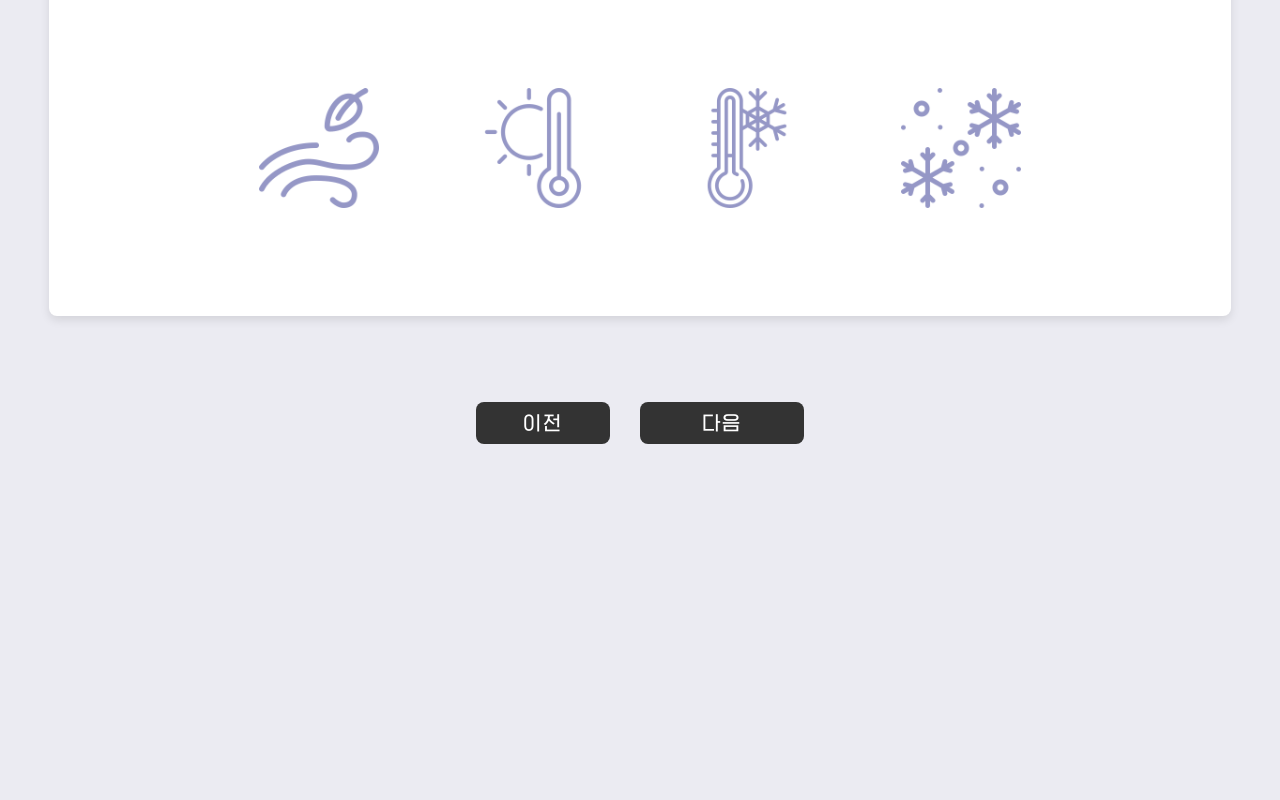
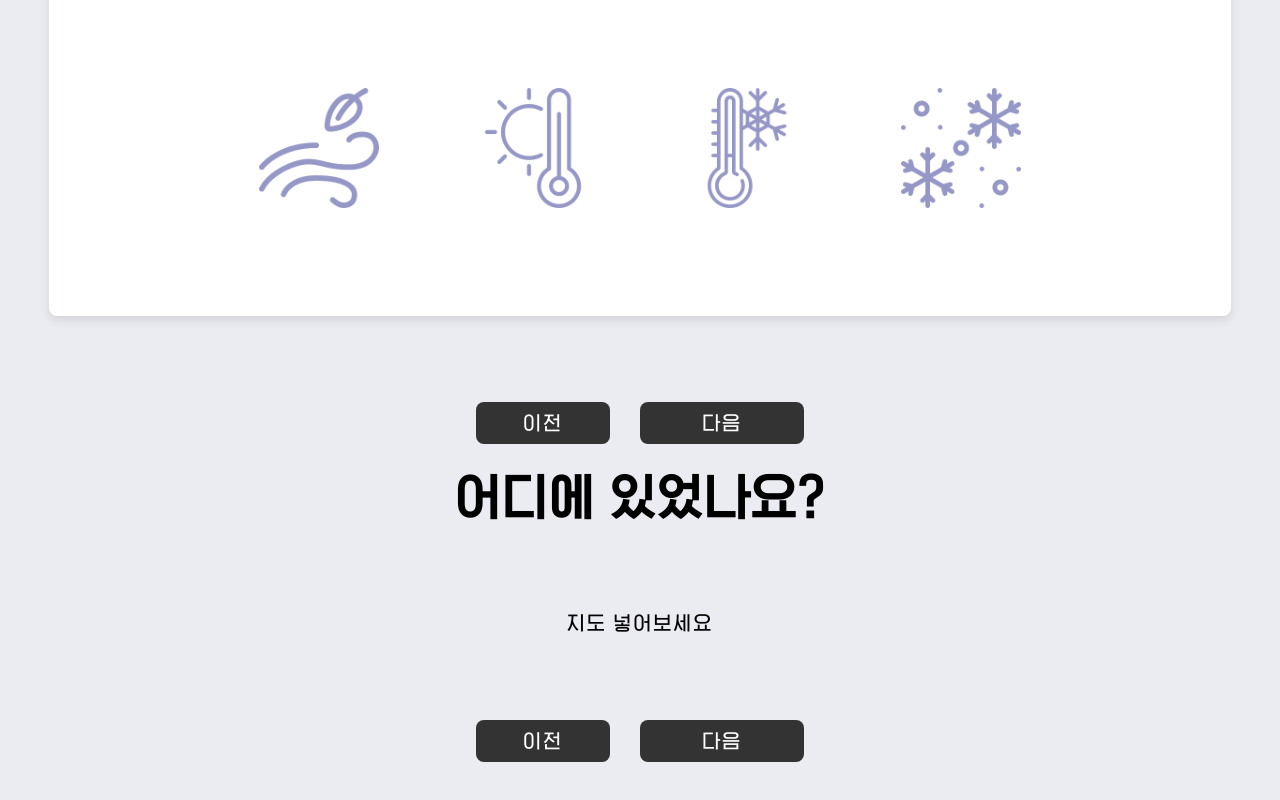
Before and after one commit to owlsuri/react_firebase_practice, a React (Create React App) app: page /write in a window 1280 px wide. Shown: the part 1230-2030 px from the top of the page. Before the commit the page ends 1674 px from the top, so only its background shows below. Built offline with nearby package versions, Linux system fonts and the light colour scheme.

Commit message:
Write 부분 Location Page CSS완성

```diff
--- a/src/components/pages/routes/WritePage.tsx
+++ b/src/components/pages/routes/WritePage.tsx
@@ -2,8 +2,9 @@ import React, { useState } from "react";
 import DatePick from "../write/Date";
 import styled from "styled-components";
 import WeatherPick from "../write/weather";
+import LocationPick from "../write/Location";
 
-const Test = styled.div`
+const Ref = styled.div`
   height: 100vh;
   margin-bottom: 50px;
 `;
@@ -14,12 +15,15 @@ function WritePage() {
 
   return (
     <div>
-      <Test>
+      <Ref>
         <DatePick setSelect={setSelectDay} select={selectDay} today={today} />
-      </Test>
-      <Test>
+      </Ref>
+      <Ref>
         <WeatherPick />
-      </Test>
+      </Ref>
+      <Ref>
+        <LocationPick />
+      </Ref>
     </div>
   );
 }
--- /dev/null
+++ b/src/components/pages/write/Location.tsx
@@ -0,0 +1,21 @@
+import React from "react";
+import * as S from "../styles/write/writeStyles";
+
+import MoveButton from "../../commons/buttons/nextButton";
+
+export default function LocationPick() {
+  return (
+    <S.Main>
+      <S.Title>어디에 있었나요?</S.Title>
+      <div>지도 넣어보세요</div>
+      <S.BtnSection>
+        <S.BeforeBtnWrapper>
+          <MoveButton contents="이전" />
+        </S.BeforeBtnWrapper>
+        <S.NextBtnWrapper>
+          <MoveButton contents="다음" />
+        </S.NextBtnWrapper>
+      </S.BtnSection>
+    </S.Main>
+  );
+}
```
